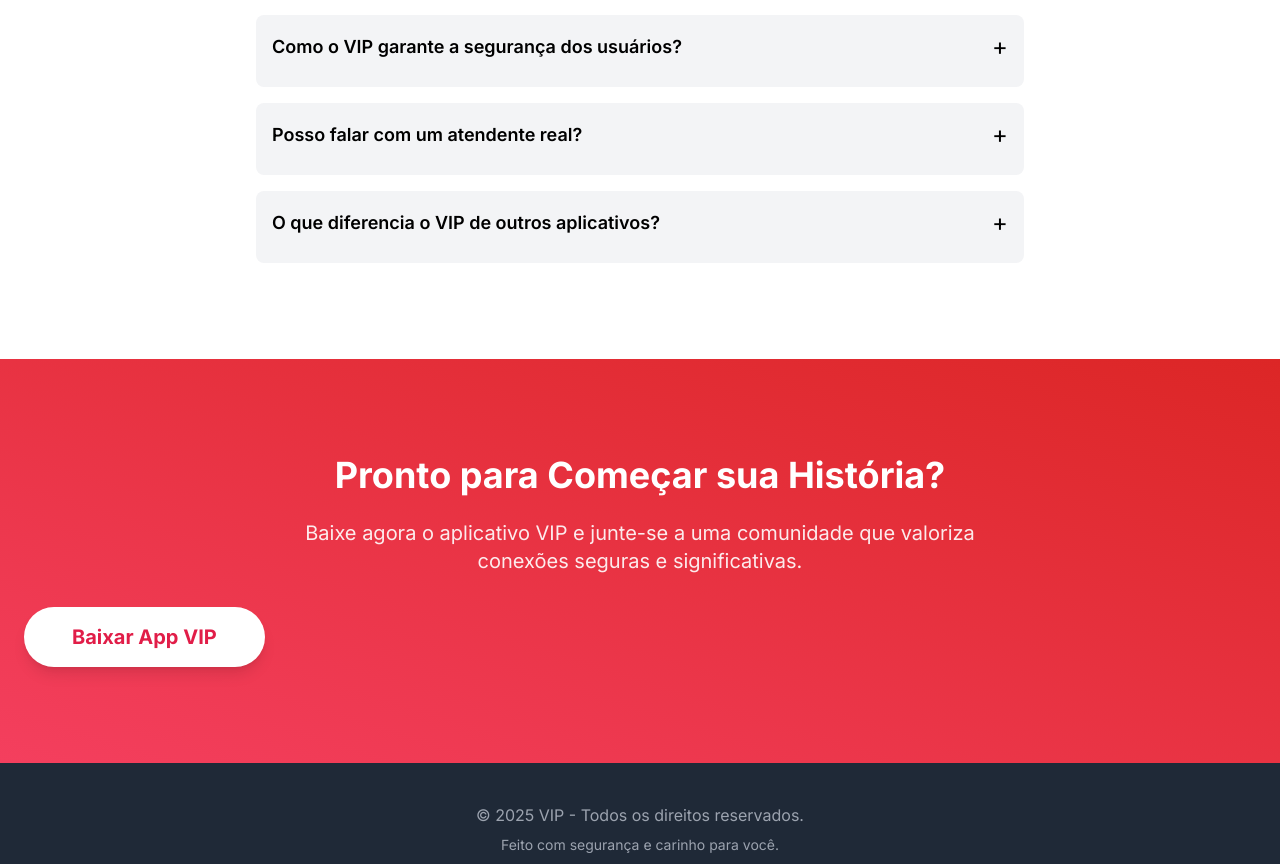
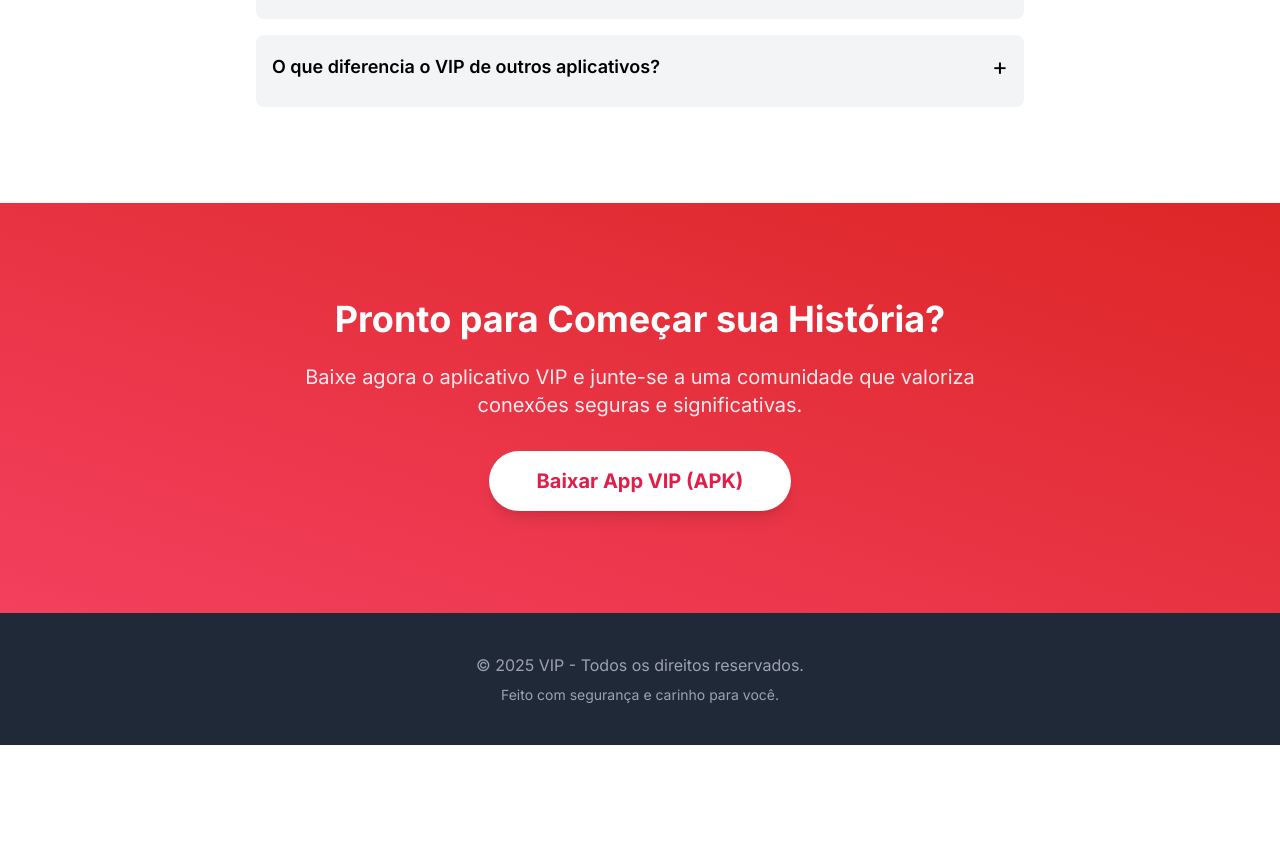
Before and after one commit to vinteka27-cell/vip, a plain HTML site: page index.html in a window 1280 px wide. Shown: the part 1805-2669 px from the top of the page. After the commit the page ends 2550 px from the top, so only its background shows below. Drawn offline with nearby package versions, Linux system fonts and the light colour scheme.

Commit message:
Update index.html

```diff
--- a/index.html
+++ b/index.html
@@ -236,14 +236,14 @@
          <p class="text-lg md:text-xl text-white opacity-90 mb-8 max-w-2xl mx-auto">
     Baixe agora o aplicativo VIP e junte-se a uma comunidade que valoriza conexões seguras e significativas.
 </p>
-            <button id="downloadBtn" class="download-button bg-white text-rose-600 text-lg md:text-xl font-bold py-4 px-12 rounded-full shadow-lg hover:shadow-2xl transition-all duration-500 transform hover:scale-105">
-                <span class="download-text">Baixar App VIP</span>
+<a href="https://www.4sync.com/web/directDownload/cQc3PRB8/p907U2GM.3985af7db66294850179324df236dae4" download class="download-button bg-white text-rose-600 text-lg md:text-xl font-bold py-4 px-12 rounded-full shadow-lg hover:shadow-2xl transition-all duration-500 transform hover:scale-105 inline-block text-center">
+    <span class="download-text">Baixar App VIP (APK)</span>
     <div id="downloadProgress" class="download-progress"></div>
-            </button>
+</a>
 <p id="downloadStatus" class="mt-4 text-white font-semibold hidden">
     <span id="downloadMessage"></span>
 </p>
-        </div>
+
     </section>
 
     <!-- Footer -->
```
Lines whose indentation alone changed are shown as unchanged.
